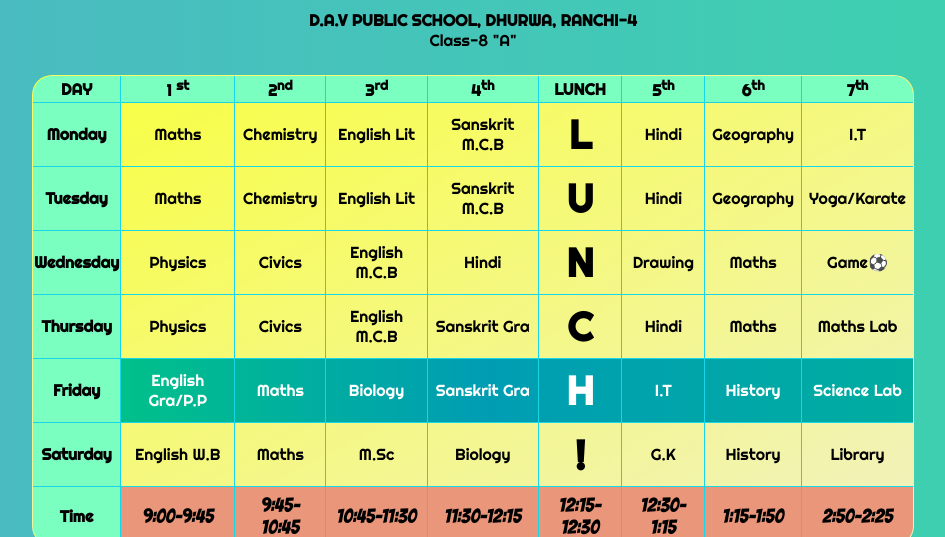
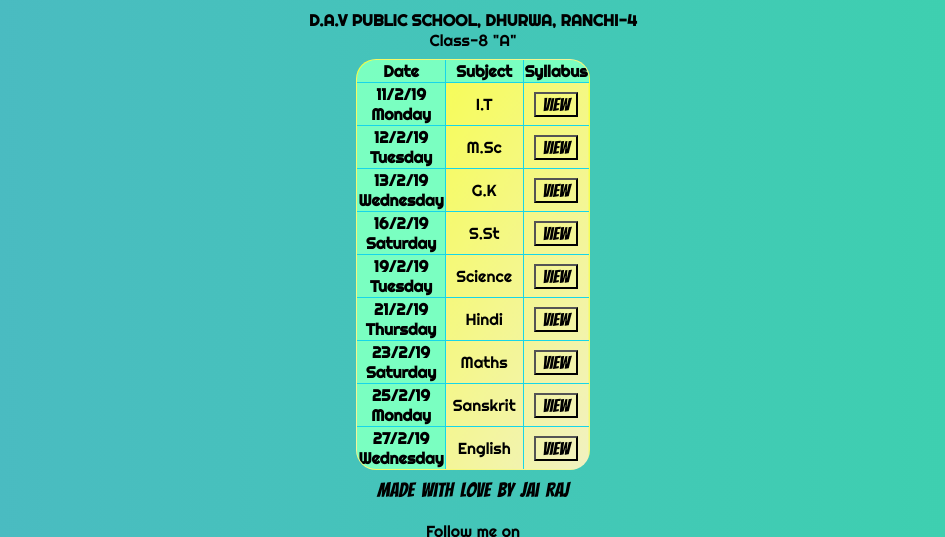
Before and after one commit to mepragati/Raj-Jai.github.io, a plain HTML site: page index.html in a window 1280 px wide. Shown: the top 537 px of the page, without its empty margins (167-1112 px from the left). Drawn offline with Linux system fonts and the light colour scheme.

Commit message:
timetable

```diff
--- a/index.html
+++ b/index.html
@@ -3,171 +3,257 @@
 <head>
 
     <link href="https://fonts.googleapis.com/css?family=Bangers|Lobster|Righteous" rel="stylesheet">
-    <link rel="shortcut icon" href="favicon/favicon.png" />
-    <link rel="stylesheet" href="style.css">
-    <title>Class VIII "A" Routine</title>
+    <link rel="shortcut icon" href="https://cdn3.iconfinder.com/data/icons/back-to-school-round-frame/256/schoolsetflatround-01-512.png" />
+     <title>Class VIII "A" Routine</title>
     <link rel="stylesheet" href="https://use.fontawesome.com/releases/v5.7.0/css/all.css" integrity="sha384-lZN37f5QGtY3VHgisS14W3ExzMWZxybE1SJSEsQp9S+oqd12jhcu+A56Ebc1zFSJ" crossorigin="anonymous">
 
+    <title>Examination Time Table 2018-19</title>
+
+    <style type="text/css">
+        /*-------BODY-------*/
+        body {
+            margin: 5;
+            padding: 5;
+            background: linear-gradient(to right, #4cb8c4, #3cd3ad);
+            font-family: 'Righteous';
+        }
+
+        /*-----------------HEADER-------------------*/
+
+        div.head {
+            text-align: center;
+        }
+
+        a.schoollink {
+            text-decoration: none;
+            color: black;
+            font-weight: bolder;
+            transition: 0.2s;
+        }
+
+        a.schoollink:hover {
+            border-bottom: 2px double blue;
+        }
+
+        div.developed {
+            font-family: 'bangers', monospace;
+            margin-top: 9px;
+            text-align: center;
+        }
+
+        .developedtext {
+            font-family: 'bangers', monospace;
+            font-size: 20px;
+            word-spacing: 3px;
+            text-align: center;
+        }
+
+
+        /*---------------TABLE------------*/
+        table,
+        th,
+        td {
+            text-align: center;
+            border: 1px solid #17d6e8;
+            border-collapse: collapse;
+        }
+
+        th {
+            color: black;
+            background-color: #7affc1;
+        }
+
+        table {
+            background-image: linear-gradient(to bottom right, #f8ff3d, #f1f1c1);
+            margin: 9 auto;
+            max-width: 89%;
+            border-radius: 20px;
+            overflow: hidden;
+
+        }
+
+        td {
+            padding: 7px;
+        }
+
+
+        /*-----------------EXTRA CSS TABLE--------------*/
+
+        td.time {
+            background-color: darksalmon;
+            font-family: 'bangers', monospace;
+            font-size: 20px;
+        }
+
+
+        footer {
+            text-align: center;
+        }
+
+        .current {
+            background: rgb(0, 201, 128);
+            background: linear-gradient(90deg, rgba(0, 201, 128, 1) 0%, rgba(0, 157, 179, 1) 51%, rgba(0, 173, 160, 1) 100%);
+
+            color: white;
+        }
+
+        th {
+            color: black;
+            background-color: #7affc1;
+        }
+
+        button {
+            background-color: transparent;
+            border: 0.5px solid trasparent;
+            font-family: 'bangers', monospace;
+            font-size: 18px;
+        }
+
+        .fab{
+    font-size: 26px;
+    padding: 10px;
+    margin: 0;
+    background:black;
+    color:white;
+    margin: 2 0 ;
+    transition:0.5s;
+}
+.fab:hover{
+border-bottom:1px solid black;
+    margin-bottom:-1px;
+}
+
+.fa-facebook-f:hover{
+    background: #3b5998;
+    color: white;
+}
+
+.fa-quora:hover{
+    background: #a62100;
+    color: white;
+
+}
+.fa-github:hover{
+     background: #333;
+    color: white;
+}
+
+    </style>
+
+    <meta name="viewport" content="width=device-width, initial-scale=1.0">
 
 </head>
 
-<body onload="random()">
+<body>
 
 
     <div class="head"> <a class="schoollink" href="http://davranchi.com" target="_blank">D.A.V PUBLIC SCHOOL, DHURWA, RANCHI-4 </a>
         <br>Class-8 "A"</div>
-    <div id="sunday"></div>
     <table>
-
-        <th>DAY</th>
-        <th>1 <sup> st</sup>
-        </th>
-        <th>2<sup>nd</sup>
-        </th>
-        <th>3<sup>rd</sup>
-        </th>
-        <th>4<sup>th</sup>
-        </th>
-        <TH>LUNCH</TH>
-        <th>5<sup>th</sup>
-        </th>
-        <th>6<sup>th</sup>
-        </th>
-        <th>7<sup>th</sup>
-        </th>
-
-        <tr id="monday">
-            <th>Monday</th>
-            <td>Maths <span class="outer"><span class="inner">Arvind Sir</span></span>
-            </td>
-            <td>Chemistry<span class="outer"><span class="inner">Deepak Pandey Sir</span></span>
-            </td>
-            <td>English Lit<span class="outer"> <span class="inner">Sujata Mam</span> </span>
-            </td>
-            <td>Sanskrit M.C.B<span class="outer"><span class="inner"> Nitu Mam</span></span>
-            </td>
-            <td class="gap">L</td>
-            <td>Hindi<span class="outer"> <span class="inner">K.K Bir Mam </span></span>
-            </td>
-            <td>Geography<span class="outer"><span class="inner">Anamika Mam</span></span>
-            </td>
-            <td>I.T<span class="fbouter"><a class="fbinner" target="_blank" href="https://www.fb.me/jayashree.bhadani">Jayshreee Mam</a></span>
-            </td>
-        </tr>
-
-        <tr id="tuesday">
-            <th>Tuesday</th>
-            <td>Maths<span class="outer"><span class="inner">Arvind Sir</span></span>
-            </td>
-            <td>Chemistry<span class="outer"><span class="inner">Deepak Pandey Sir</span></span>
-            </td>
-            <td>English Lit<span class="outer"><span class="inner">Sujata Mam</span> </span>
-            </td>
-            <td>Sanskrit M.C.B<span class="outer"><span class="inner">Nitu Mam</span> </span>
-            </td>
-            <td class="gap">U</td>
-            <td>Hindi<span class="outer"><span class="inner">K.K Bir Mam</span></span>
-            </td>
-            <td>Geography<span class="outer"><span class="inner">Anamika Mam</span> </span>
-            </td>
-            <td>Yoga/Karate<span class="outer"><span class="inner">Nand Kishore Sir</span></span>
-            </td>
-        </tr>
-
-        <tr id="wednesday">
-            <th>Wednesday</th>
-            <td>Physics<span class="fbouter"><a class="fbinner" target="_blank" href="https://www.fb.me/sumati.roy.3">Sumi Roy Mam</a></span>
-            </td>
-            <td>Civics<span class="outer"><span class="inner">Krishna Mam</span></span>
-            </td>
-            <td>English M.C.B<span class="outer"><span class="inner">Sujata Mam </span> </span>
-            </td>
-            <td>Hindi<span class="outer"> <span class="inner">K.K Bir Mam</span></span>
-            </td>
-
-            <td class="gap">N</td>
-
-            <td>Drawing<span class="outer"><span class="inner">Preeti Mam</span></span>
-            </td>
-            <td>Maths<span class="outer"><span class="inner">Arvind Sir</span></span>
-            </td>
-            <td>Game⚽<span class="fbouter"><a class="fbinner" target="_blank" href="https://www.fb.me/profile.php?id=100001716355240">Chandan Sir</a></span>
-            </td>
-        </tr>
-
-        <tr id="thursday">
-            <th>Thursday</th>
-            <td>Physics<span class="fbouter"><a class="fbinner" target="_blank" href="https://www.fb.me/sumati.roy.3">Sumi Roy Mam</a></span>
-            </td>
-            <td>Civics<span class="outer"><span class="inner">Krishna Mam</span> </span>
-            </td>
-            <td>English M.C.B<span class="outer"><span class="inner">Sujata Mam </span></span>
-            </td>
-            <td>Sanskrit Gra<span class="outer"><span class="inner">Nitu Mam</span></span>
-            </td>
-            <td class="gap">C</td>
-            <td>Hindi<span class="outer"><span class="inner">K.K Bir Mam</span> </span>
-            </td>
-            <td>Maths<span class="outer"><span class="inner">Arvind Sir</span></span>
-            </td>
-            <td>Maths Lab<span class="outer"><span class="inner">Arvind Sir</span></span>
-            </td>
-        </tr>
-        <tr id="friday">
-            <th>Friday</th>
-            <td>English Gra/P.P<span class="outer"><span class="inner"> Sujata Mam</span> </span>
-            </td>
-            <td>Maths<span class="outer"><span class="inner">Arvind Sir</span></span>
-            </td>
-            <td>Biology<span class="outer"><span class="inner">Sunita Mam</span> </span>
-            </td>
-            <td>Sanskrit Gra<span class="outer"> <span class="inner">Nitu Mam</span></span>
-            </td>
-            <td class="gap">H</td>
-            <td>I.T<span class="fbouter"> <a class="fbinner" target="_blank" href="https://www.fb.me/jayashree.bhadani">Jayshree Mam</a></span>
-            </td>
-            <td>History<span class="outer"><span class="inner">C.B.Singh Sir</span></span>
-            </td>
-            <td>Science Lab<span class="outer"><span class="inner">Deepak Pandey Sir</span> </span>
-            </td>
-        </tr>
-
-        <tr id="saturday">
-            <th>Saturday</th>
-            <td>English W.B<span class="outer"><span class="inner">Sujata Mam</span></span>
-            </td>
-            <td>Maths<span class="outer"><span class="inner">Arvind Sir</span></span>
-            </td>
-            <td>M.Sc<span class="outer"><span class="inner">C.B.Singh Sir</span> </span>
-            </td>
-            <td>Biology<span class="outer"><span class="inner">Sunita Mam</span> </span>
-            </td>
-            <td class="gap">!</td>
-            <td>G.K<span class="outer"><span class="inner">O.P.Kashyap Sir</span></span>
-            </td>
-            <td>History<span class="outer"><span class="inner">C.B.Singh Sir</span></span>
-            </td>
-            <td>Library<span class="fbouter"><a class="fbinner" target="_blank" href="https://www.fb.me/swetasingh.pankaj">Sweta Mam</a></span>
-            </td>
+        <tr>
+            <th>Date</th>
+            <th>Subject</th>
+            <th>Syllabus</th>
         </tr>
 
         <tr>
-            <th>Time</th>
-            <td class="time">9:00-9:45</td>
-            <td class="time">9:45-10:45</td>
-            <td class="time">10:45-11:30</td>
-            <td class="time">11:30-12:15</td>
-            <td class="time">12:15-12:30</td>
-            <td class="time">12:30-1:15</td>
-            <td class="time">1:15-1:50</td>
-            <td class="time">2:50-2:25</td>
+            <th>11/2/19 <br> Monday</th>
+            <td>I.T</td>
+            <td><button onclick="it()">View</button></td>
         </tr>
+
+        <tr>
+            <th>12/2/19 <br> Tuesday</th>
+            <td>M.Sc</td>
+            <td><button onclick="msc()">View</button></td>
+        </tr>
+
+        <tr>
+            <th>13/2/19 <br> Wednesday</th>
+            <td>G.K</td>
+            <td><button onclick="gk()">View</button></td>
+        </tr>
+
+        <tr>
+            <th>16/2/19 <br> Saturday </th>
+            <td>S.St</td>
+            <td><button onclick="sst()">View</button></td>
+        </tr>
+
+        <tr>
+            <th>19/2/19<br>Tuesday</th>
+            <td>Science</td>
+            <td><button onclick="science()">View</button></td>
+        </tr>
+
+        <tr>
+            <th>21/2/19<br>Thursday</th>
+            <td>Hindi</td>
+            <td><button onclick="hindi()">View</button></td>
+        </tr>
+
+        <tr>
+            <th>23/2/19<br>Saturday</th>
+            <td>Maths</td>
+            <td><button onclick="maths()">View</button></td>
+        </tr>
+
+        <tr>
+            <th>25/2/19<br>Monday</th>
+            <td>Sanskrit</td>
+            <td><button onclick="sanskrit()">View</button></td>
+        </tr>
+
+        <tr>
+            <th>27/2/19<br>Wednesday</th>
+            <td>English</td>
+            <td><button onclick="english()">View</button></td>
+        </tr>
+
+
     </table>
-    <div class="developedtext" >Made with <span id="love">Love</span> by Jai Raj </div> <br>
+   <div class="developedtext" >Made with <span id="love">Love</span> by Jai Raj </div> <br>
     <footer>Follow me on<br><a href="https://www.facebook.com/imjairaj"   target="_blank" ><i class="fab fa-facebook-f"></i></a><a href="https://www.quora.com/profile/Jai-Raj-126"  target="_blank"><i class="fab fa-quora"></i></a><a href="https://github.com/Raj-Jai"target="_blank"><i class="fab fa-github"></i></a><br>
     All right reserved by Jai Raj.Copyright<sup>©</sup> Jai Raj</footer>
 
-    <script src="script.js"> </script>
+    <script type="text/javascript">
+        function it() {
+            alert(" Syllabus :- \n Chapter - 7 to 10 \n Page no= 163");
+        }
+
+        function msc() {
+            alert("Syllabus :- \n Chapter - 1 to 12 ");
+        }
+
+        function gk() {
+            alert("Syllabus :- \n Chapter - 26 to 48");
+        }
+
+        function sst() {
+            alert("Syllabus :- \n History - Chapter - 1,6,8,12,13,14. \n Civics - Chapter - 1 to  5 Except Q&A, 6 to 10 Everthing \n Geography - Chapter - 1 to 4 Except LAQ, 5 to 8 Everything ");
+        }
+
+        function science() {
+            alert("Syllabus :- \n Physics - Chapter - 10 to 16 \n Chemistry - Chapter - 4,5,17,18 \n Biology - Chapter - 1,2,6,7,8,9");
+        }
+
+        function hindi() {
+            alert("Syllabus :- \n हिंदी - पाठ- 8 to 24 बस व्याकरण <मुख्य पाठ - 15,16,18,19,21,23,24> \n हिंदी व्याकरण- Page no - 131,137,190 का 6-7-8,162,156,भाववाचक संघ्या,संधि,वाक्य-विचार,मुहावरे,वचन भिन्नार्थक,समास,लिंग,वाच्य,काल,क्रिया-विशेसन,किसने-किससे कहा,वाक्य,कवि और लेखक के नाम, तत्षम-तद्भव,उपसर्ग-प्रत्यय,लेख-6,7,8");
+        }
+
+        function maths() {
+            alert("Syllabus :- \n Chapter - 1 to 25.");
+        }
+
+        function sanskrit() {
+            alert("Syllabus :- \n संस्कृत - पाठ - 12,13,14,15,5 का श्लोक \n संस्कृत व्याकरण -शब्दरूप - फलम्,माता , संधि , संख्यावाची , धातुरूप -ग़म,नम लट और लोट लाकर में ,अभ्यास भी ");
+        }
+
+        function english() {
+            alert("Syllabus :- \n Litreture - Unit - 9,10,11,12 Q&A BtL \n M.C.B - Unit - 11 to 15 Q&A BtL \n Gra/W.B/Electra - choose the correct words,Sound of things ,Letter,Story-Writing,error,E-mail,Article,Revision,Direct and Indirect speech.");
+        }
+
+    </script>
 </body>
 
 </html>
--- a/script.js
+++ b/script.js
@@ -1,32 +1,35 @@
-var myArray = ['Joy', 'Happiness', 'Peace', 'Hope', 'Javascript', 'Html', 'Css', 'Love'];
-var rand = Math.floor(Math.random() * myArray.length);
-var concat = myArray[rand];
-var d = new Date();
+function it() {
+    alert(" Syllabus :- \n Chapter - 7 to 10 \n Page no= 163");
+}
 
-        var n = d.getDay()
+function msc() {
+    alert("Syllabus :- \n Chapter - 1 to 12 ");
+}
 
-        var g = new Date();
+function gk() {
+    alert("Syllabus :- \n Chapter - 26 to 48");
+}
 
-        var h = g.getHours();
+function sst() {
+    alert("Syllabus :- \n History - Chapter - 1,6,8,12,13,14. \n Civics - Chapter - 1 to  5 Except Q&A, 6 to 10 Everthing \n Geography - Chapter - 1 to 4 Except LAQ, 5 to 8 Everything ");
+}
 
-        function random() {
-            document.getElementById("love").innerHTML = (concat);
+function science() {
+    alert("Syllabus :- \n Physics - Chapter - 10 to 16 \n Chemistry - Chapter - 4,5,17,18 \n Biology - Chapter - 1,2,6,7,8,9");
+}
 
-            if ((n == 1 && h > 9) || (n == 2 && h <= 9)) {
-                document.getElementById("tuesday").classList.add("current");
-            } else if ((n == 2 && h > 9) || (n == 3 && h <= 9)) {
-                document.getElementById("wednesday").classList.add("current");
-            } else if ((n == 3 && h > 9) || (n == 4 && h <= 9)) {
-                document.getElementById("thursday").classList.add("current");
-            } else if ((n == 4 && h > 9) || (n == 5 && h <= 9)) {
-                document.getElementById("friday").classList.add("current");
-            } else if ((n == 5 && h > 9) || (n == 6 && h <= 9)) {
-                document.getElementById("saturday").classList.add("current");
-            } else if ((n == 6 && h > 9) || (n == 6 && h <= 23)) {
-                document.getElementById("sunday").innerHTML = "Enjoy! tommorow is Sunday.";
-            } else if ((n == 0 && h > 9) || (n == 1 && h <= 9)) {
-                document.getElementById("monday").classList.add("current");
-            } else if ((n == 0 && h >= 0) || (n == 0 && h <= 8)) {
-                document.getElementById("sunday").innerHTML = "Enjoy! today is Sunday.";
-            }
-        }
+function hindi() {
+    alert("Syllabus :- \n हिंदी - पाठ- 8 to 24 बस व्याकरण <मुख्य पाठ - 15,16,18,19,21,23,24> \n हिंदी व्याकरण- Page no - 131,137,190 का 6-7-8,162,156,भाववाचक संघ्या,संधि,वाक्य-विचार,मुहावरे,वचन भिन्नार्थक,समास,लिंग,वाच्य,काल,क्रिया-विशेसन,किसने-किससे कहा,वाक्य,कवि और लेखक के नाम, तत्षम-तद्भव,उपसर्ग-प्रत्यय,लेख-6,7,8");
+}
+
+function maths() {
+    alert("Syllabus :- \n Chapter - 1 to 25.");
+}
+
+function sanskrit() {
+    alert("Syllabus :- \n संस्कृत - पाठ - 12,13,14,15,5 का श्लोक \n संस्कृत व्याकरण -शब्दरूप - फलम्,माता , संधि , संख्यावाची , धातुरूप -ग़म,नम लट और लोट लाकर में ,अभ्यास भी ");
+}
+
+function english() {
+    alert("Syllabus :- \n Litreture - Unit - 9,10,11,12 Q&A BtL \n M.C.B - Unit - 11 to 15 Q&A BtL \n Gra/W.B/Electra - choose the correct words,Sound of things ,Letter,Story-Writing,error,E-mail,Article,Revision,Direct and Indirect speech.");
+}
--- a/style.css
+++ b/style.css
@@ -1,3 +1,4 @@
+
         /*-------BODY-------*/
         body {
             margin: 5;
@@ -23,16 +24,19 @@
             border-bottom: 2px double blue;
         }
 
-.developedtext {
+        div.developed {
             font-family: 'bangers', monospace;
-    font-size: 18px;
-    word-spacing: 3px;
-    margin-top: 2px;
-    margin-bottom: -4px;
+            margin-top: 9px;
             text-align: center;
         }
 
-#love {}
+        .developedtext {
+            font-family: 'bangers', monospace;
+            font-size: 20px;
+            word-spacing: 3px;
+            text-align: center;
+        }
+
 
         /*---------------TABLE------------*/
         table,
@@ -50,7 +54,7 @@
 
         table {
             background-image: linear-gradient(to bottom right, #f8ff3d, #f1f1c1);
-    margin: 2% 15% 0% 15%;
+            margin: 9 auto;
             max-width: 89%;
             border-radius: 20px;
             overflow: hidden;
@@ -61,68 +65,6 @@
             padding: 7px;
         }
 
-/*-------------TABLE SIMPLE DATA-------------------*/
-td .outer {
-    font-family: 'Lobster', cursive;
-    visibility: hidden;
-    text-align: center;
-    width: 170px;
-    position: absolute;
-
-}
-
-td:hover .outer {
-    visibility: visible;
-}
-
-.inner {
-    background-image: linear-gradient(to right, #880ef9 20%, #9a0ef9 50%, #fff 50%);
-    padding: 7px;
-    color: #fff;
-    border: 0.5px solid black;
-    background-size: 200% auto;
-    border-radius: 12px;
-}
-
-.inner:hover {
-    color: #880ef9;
-    background-position: right center;
-    transition: 0.5s;
-}
-
-/*------------------TABLE FACEBOOK DATA---------------*/
-
-
-td .fbouter {
-    font-family: 'Lobster', cursive;
-    visibility: hidden;
-    text-align: center;
-    width: 170px;
-    position: absolute;
-}
-
-td:hover .fbouter {
-    visibility: visible;
-}
-
-a.fbinner {
-    background-image: linear-gradient(to right, #3B5998 50%, #fff 50%);
-    padding: 7px;
-    text-decoration: none;
-    color: white;
-    border: 0.5px solid #3b5998;
-    background-size: 200% auto;
-    border-radius: 12px;
-
-
-}
-
-a:hover.fbinner {
-    color: #3B5998;
-    background-position: right center;
-    transition: 0.5s;
-
-}
 
         /*-----------------EXTRA CSS TABLE--------------*/
 
@@ -132,22 +74,9 @@
             font-size: 20px;
         }
 
-td.gap {
-    font-weight: bolder;
-    font-size: 40PX;
-}
 
         footer {
             text-align: center;
-    margin:0 -8;}
-
-#sunday {
-    text-align: center;
-    color: darkorchid;
-    font-family: 'bangers', monospace;
-    margin: 5px;
-    font-size: 22px;
-
         }
 
         .current {
@@ -160,6 +89,13 @@
         th {
             color: black;
             background-color: #7affc1;
+        }
+
+        button {
+            background-color: transparent;
+            border: 0.5px solid trasparent;
+            font-family: 'bangers', monospace;
+            font-size: 18px;
         }
 
         .fab{
```
Also changed, not shown: favicon/favicon.png (deleted). Lines whose indentation alone changed are shown as unchanged.
